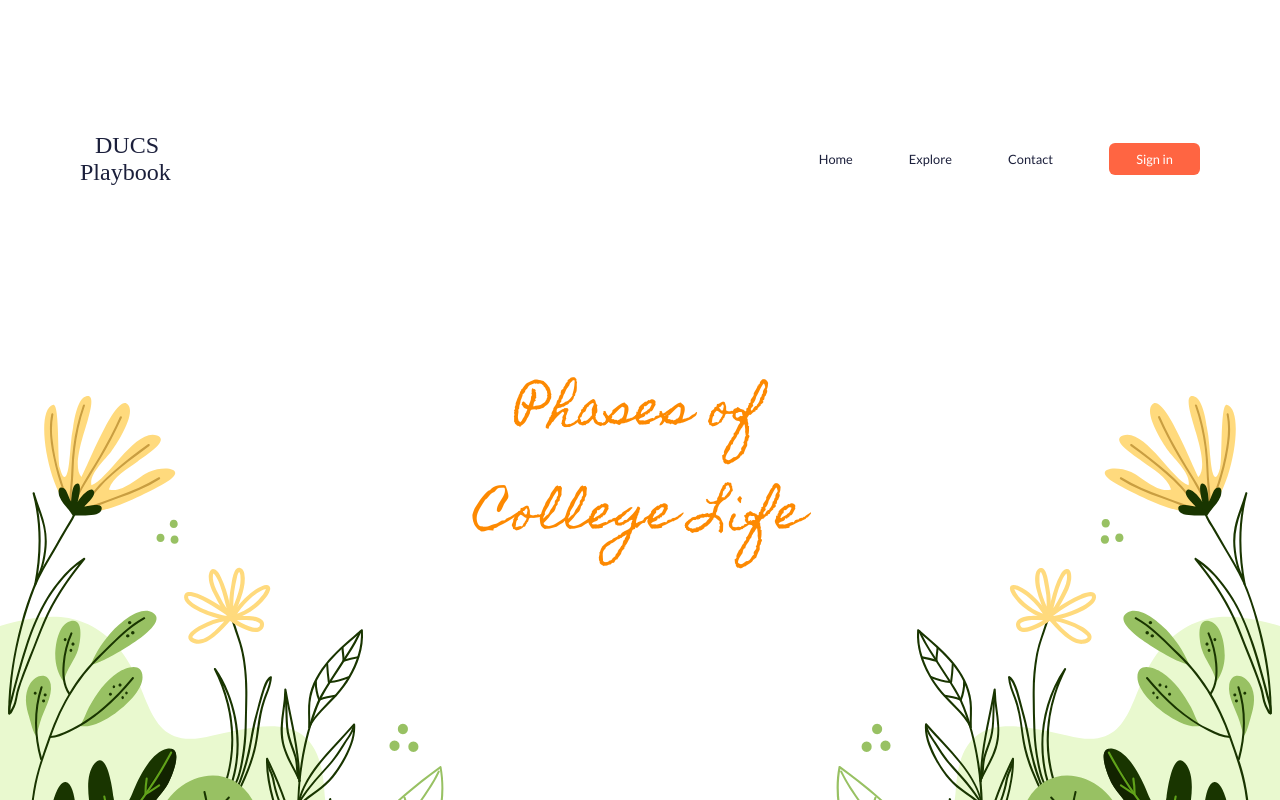
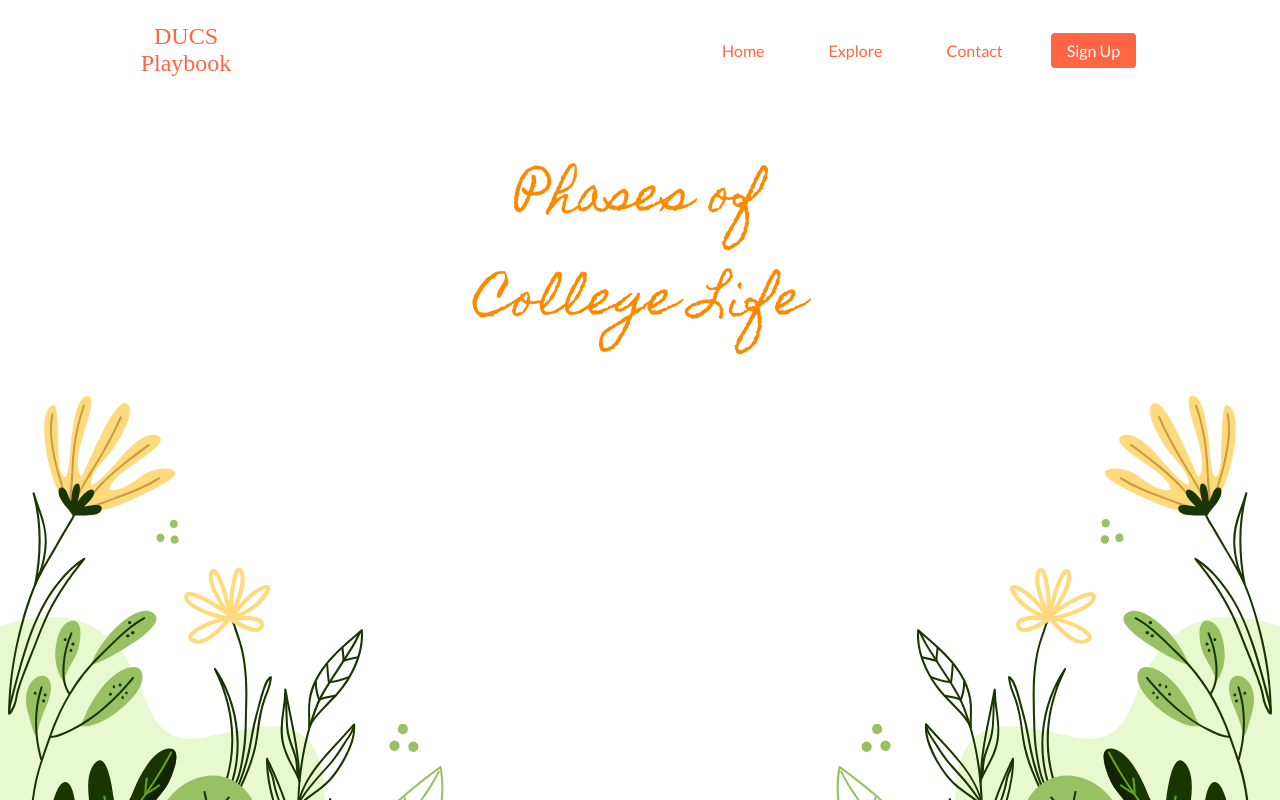
Before and after one commit to abhinav2188/playbook-ducs, a React (Create React App) app: page /phases-of-college-life in a window 1280 px wide. Shown: the top 800 px of the page. Built offline with nearby package versions, Linux system fonts and the light colour scheme; a web font is replaced by a local one.

Commit message:
header-changes

```diff
--- a/src/Layout/Header.js
+++ b/src/Layout/Header.js
@@ -17,7 +17,7 @@ const Header = (props) =>{
                     <Link to="/" className="nav-link">Home</Link>
                     <Link to="/explore" className="nav-link">Explore</Link>
                     <Link to="/contact" className="nav-link">Contact</Link>
-                    <Link to="/" className="nav-link sign-up"  onClick={(e)=>{
+                    <Link to="/" className="sign-up-button"  onClick={(e)=>{
                         e.preventDefault();
                         setShowForm(k => !k);
                     }}>Sign Up</Link>
--- a/src/Layout/layout.js
+++ b/src/Layout/layout.js
@@ -6,7 +6,7 @@ import Footer from './Footer'
 const Layout = props => {
     return(
         <div className="layout">
-            <Header />
+            <Header colorScheme = {props.colorScheme}/>
             <div className="main">
                 {props.children}
             </div>
--- a/src/Layout/layout.scss
+++ b/src/Layout/layout.scss
@@ -33,6 +33,7 @@
     height: 100px;
     .header-content {
       width: 80%;
+      color: $color-orange;
       display: flex;
       justify-items: center;
       align-items: center;
@@ -43,8 +44,8 @@
         align-items: center;
       }
       .nav-link {
-        color: $color-content-light;
         padding: 0.5rem 1rem;
+        color: $color-orange;
         margin: 0rem 1rem;
         position: relative;
       }
@@ -52,26 +53,29 @@
         content: "";
         position: absolute;
         width: 100%;
-        height: 1px;
+        height: 2px;
         left: 0;
-        background-color: $color-content-light;
+        bottom:0;
+        background-color: $color-orange;
         visibility: hidden;
-        transform: scaleX(0) translateY(-0.5rem);
+        transform: scaleX(0) ;
         transition: all 0.3s ease-in-out;
-        transform-origin: 0%;
+        // transform-origin: 0%;
       }
       .nav-link:hover:before {
         visibility: visible;
-        transform: scaleX(1) translateY(-0.5rem);
+        transform: scaleX(1) ;
       }
-      .sign-up {
-        border: $color-content-light 0.05rem solid;
+      .sign-up-button {
+        padding: 0.5rem 1rem;
+        margin: 0rem 1rem;
+        color: $color-content-light;
+        background-color: $color-orange;
         border-radius: 0.25rem;
         transition: all 0.3s ease-in-out;
       }
-      .sign-up:hover {
-        color: $color-blue;
-        background-color: $color-content-light;
+      .sign-up-button:hover {
+        box-shadow: 2px 2px 10px $color-orange;
       }
     }
   }
@@ -79,8 +83,8 @@
     width: 100px;
     font-family: $font-logo;
     margin: 0rem 0.5rem;
-    color: $color-content-light;
-    // text-align: center;
+    text-align: center;
+    font-weight: 500;
   }
 }
 
@@ -117,11 +121,10 @@
     header {
       .header-content {
         width: 90%;
-        .nav-link {
+        .nav-link, .sign-up-button{
           padding: 0.5rem 1rem;
           margin: 0rem 0.25rem;
         }
-      }
     }
     #logo {
       width: 100px;
@@ -131,6 +134,7 @@
     }
   }
 }
+}
 
 @media (max-width: $mobile) {
   .layout {
@@ -139,7 +143,7 @@
       height: 80px;
       .header-content {
         width: 90%;
-        .nav-link {
+        .nav-link, .sign-up-button{
           padding: 0.25rem 0.5rem;
           margin: 0rem 0.25rem;
         }
--- a/src/Layout/signUpFrom.scss
+++ b/src/Layout/signUpFrom.scss
@@ -4,7 +4,7 @@
     display: flex;
     padding: 2rem 2rem;
     position: absolute;
-    max-width: 320px;
+    width: 25%;
     top:50%;
     left:50%;
     transform: translate(-50%,-50%);
@@ -30,6 +30,7 @@
             display: flex;
             flex-direction: column;
             width: 100%;
+            padding: 2rem 0;
             label{
                 display: flex;
                 flex-direction: column;
@@ -56,3 +57,14 @@
         }
     }
 }
+
+@media screen and (max-width : $tablet) {
+    .signup-container{
+        width: 50%;
+    }
+}
+@media screen and (max-width : $mobile) {
+    .signup-container{
+        width: 80%;
+    }
+}
--- a/src/Pages/college-life.js
+++ b/src/Pages/college-life.js
@@ -16,10 +16,10 @@ import cloudsPage6 from "../assets/clouds-page6.svg";
 
 const page = () => {
     return(
-        <>
+        <div id="clg-life">
         {/* page 1 start */}
         <div class="container-1">
-            <div class="nav-bar">
+            {/* <div class="nav-bar">
                 <a href="#" class="logo">DUCS<br/>Playbook</a>
                 <nav class="nav-links">
                     <a class="middle" href="#">Home</a>
@@ -27,7 +27,7 @@ const page = () => {
                     <a class="middle" href="../contact.html">Contact</a>
                     <button class="sign-in-button">Sign in</button>
                 </nav>
-            </div>
+            </div> */}
             <h2>Phases of <br/>College Life</h2>
             <img class="page1-bg" src={page1Bg}/>
         </div>
@@ -335,10 +335,7 @@ const page = () => {
         </div>
         {/* page 6 end */}
 
-        {/* footer */}
-        <footer>DUCS Playbook 2021</footer>
-        {/* footer */}
-        </>
+        </div>
     );
 };
 
--- a/src/Pages/college-life.scss
+++ b/src/Pages/college-life.scss
@@ -34,6 +34,7 @@ html {
   height: 100%;
 }
 
+#clg-life{
 /* page 1 start */
 .container-1 {
   position: relative;
@@ -318,3 +319,4 @@ footer {
   color: #1b1f3b80;
   letter-spacing: 0.3px;
 }
+}
--- a/src/Pages/home/sections/hero/hero.scss
+++ b/src/Pages/home/sections/hero/hero.scss
@@ -23,6 +23,7 @@
     }
     .hero-img{
         width: 50%;
+        margin-bottom: 6rem;
     }
 }
 
```
